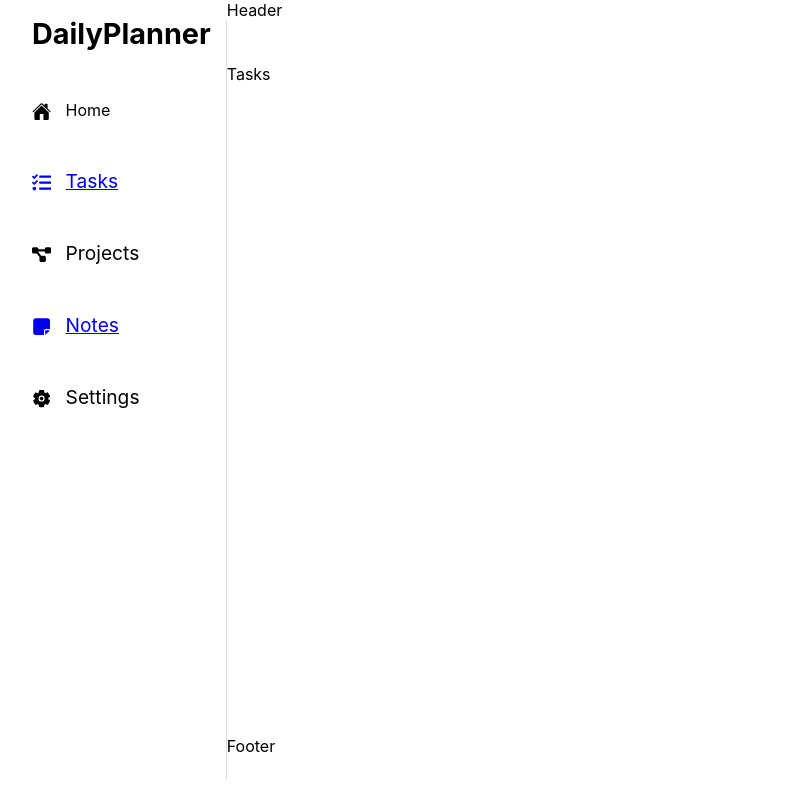
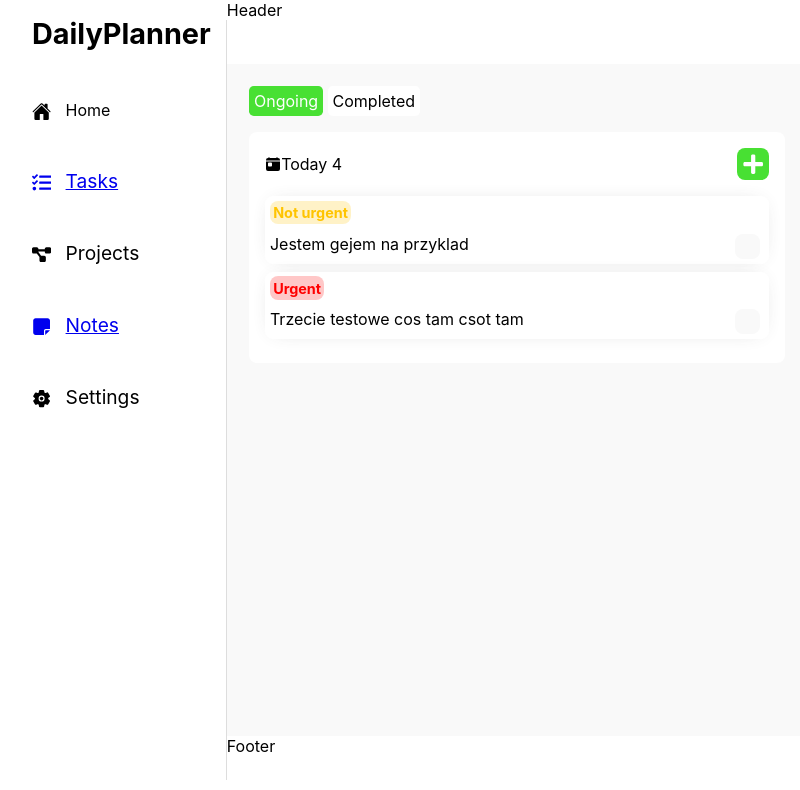
Before and after one commit to Isuu1/Daily-Planner, a React (Create React App) app: page /tasks in a window 1280 px wide. Shown: the top 790 px of the page, without its empty margins (0-800 px from the left). Built offline with nearby package versions, Linux system fonts and the light colour scheme.

Commit message:
Added task state handler function

```diff
--- a/src/App.css
+++ b/src/App.css
@@ -211,6 +211,127 @@
   border: 1px solid #ffffff;
 }
 
+.task-nav-active {
+  background: #48e033 !important;
+  color: #fff !important;
+}
+
+.tasks {
+  padding: 1.4rem;
+  background: #f9f9f9;
+}
+.tasks__nav-bar {
+  display: flex;
+  align-items: center;
+  gap: 1rem;
+  width: 100%;
+}
+.tasks__nav-bar__menu {
+  display: flex;
+  gap: 0.3rem;
+  list-style: none;
+  margin-bottom: 1rem;
+}
+.tasks__nav-bar__menu__item {
+  padding: 0.3rem;
+  background: #ffffff;
+  color: #000000;
+  border-radius: 0.3rem;
+}
+.tasks__all {
+  display: flex;
+  flex-direction: column;
+  background: #fff;
+  border-radius: 0.5rem;
+  padding: 1rem;
+  display: flex;
+  max-width: 50%;
+}
+.tasks__all__headline {
+  display: flex;
+  align-items: center;
+  margin-bottom: 1rem;
+}
+.tasks__all__headline__add-button {
+  display: flex;
+  gap: 0.2rem;
+  padding: 0.3rem;
+  align-items: center;
+  background: #48e033;
+  color: #ffffff;
+  font-size: 1.4rem;
+  align-self: flex-start;
+  border-radius: 0.5rem;
+  transition: all 0.2s;
+  margin-left: auto;
+}
+.tasks__all__headline__add-button:hover {
+  background: #fff;
+  color: #48e033;
+}
+
+.new-checkbox {
+  width: 25px;
+  height: 25px;
+  background: #f9f9f9;
+  border-radius: 0.5rem;
+  margin-right: 0.3rem;
+  transition: all 0.2s;
+}
+
+.task-urgent {
+  background: rgba(255, 0, 0, 0.2196078431);
+  color: #ff0000;
+}
+
+.task-noturgent {
+  background: rgba(255, 196, 0, 0.2196078431);
+  color: #ffc400;
+}
+
+.checkbox-completed {
+  background: #48e033;
+}
+
+.task-completed {
+  background: #48e033;
+  color: #fff;
+}
+
+.task {
+  padding: 0.3rem;
+  background: #fff;
+  border-radius: 0.5rem;
+  box-shadow: 0 0 20px -10px rgba(61, 61, 61, 0.2941176471);
+  display: flex;
+  flex-direction: column;
+  gap: 0.6rem;
+  margin-bottom: 0.5rem;
+}
+.task__priority {
+  display: flex;
+  align-items: center;
+  gap: 0.4rem;
+}
+.task__priority__label {
+  padding: 0.2rem;
+  font-weight: 700;
+  font-size: 0.9rem;
+  border-radius: 0.5rem;
+}
+.task__inputs {
+  display: flex;
+  justify-content: space-between;
+}
+.task__inputs__checkbox {
+  opacity: 0;
+  position: absolute;
+}
+.task__inputs__title {
+  border: 0;
+  outline: #f9f9f9;
+}
+
 button {
   background: none;
   border: 0;
--- a/src/App.scss
+++ b/src/App.scss
@@ -4,6 +4,7 @@
 @import "../src/components/NewNote/newnote";
 @import "../src/components/ColorPicker/colorpicker";
 @import "../src/pages/Tasks/Tasks";
+@import "../src/components/Task/task";
 
 button {
   background: none;
--- /dev/null
+++ b/src/components/Task/Task.jsx
@@ -0,0 +1,49 @@
+import React, { useState } from "react";
+import { useStateContext } from "../../context/StateContext";
+
+const Task = ({ task }) => {
+  const { handleTaskState } = useStateContext();
+
+  return (
+    <div className="task">
+      <div className="task__priority">
+        <p
+          //Different class is being addded to urgent and not urgent tasks
+          className={`task__priority__label ${
+            task.state === "completed"
+              ? "task-completed"
+              : task.urgent
+              ? "task-urgent"
+              : "task-noturgent"
+          }`}
+        >
+          {task.state === "completed"
+            ? "Completed"
+            : task.urgent
+            ? "Urgent"
+            : "Not urgent"}
+        </p>
+      </div>
+
+      <div className="task__inputs">
+        <p>{task.title}</p>
+        <input className="task__inputs__checkbox" type="checkbox" />
+        <span
+          className={`new-checkbox ${
+            task.state === "completed" ? "checkbox-completed" : ""
+          }`}
+          onClick={() => handleTaskState(task.id)}
+        ></span>
+
+        {/* <input
+        className="task__title"
+        type="text"
+        placeholder="Task..."
+      /> */}
+        {/* <button>+</button> */}
+      </div>
+    </div>
+  );
+};
+
+export default Task;
--- /dev/null
+++ b/src/components/Task/_task.scss
@@ -0,0 +1,60 @@
+.new-checkbox {
+  width: 25px;
+  height: 25px;
+  background: #f9f9f9;
+  border-radius: 0.5rem;
+  margin-right: 0.3rem;
+  transition: all 0.2s;
+}
+
+.task-urgent {
+  background: #ff000038;
+  color: #ff0000;
+}
+.task-noturgent {
+  background: #ffc40038;
+  color: #ffc400;
+}
+
+.checkbox-completed {
+  background: #48e033;
+}
+
+.task-completed {
+  background: #48e033;
+  color: #fff;
+}
+
+.task {
+  padding: 0.3rem;
+  background: #fff;
+  border-radius: 0.5rem;
+  box-shadow: 0 0 20px -10px #3d3d3d4b;
+  display: flex;
+  flex-direction: column;
+  gap: 0.6rem;
+  margin-bottom: 0.5rem;
+  &__priority {
+    display: flex;
+    align-items: center;
+    gap: 0.4rem;
+    &__label {
+      padding: 0.2rem;
+      font-weight: 700;
+      font-size: 0.9rem;
+      border-radius: 0.5rem;
+    }
+  }
+  &__inputs {
+    display: flex;
+    justify-content: space-between;
+    &__checkbox {
+      opacity: 0;
+      position: absolute;
+    }
+    &__title {
+      border: 0;
+      outline: #f9f9f9;
+    }
+  }
+}
--- a/src/context/StateContext.js
+++ b/src/context/StateContext.js
@@ -10,13 +10,34 @@ export const StateContext = ({ children }) => {
   const [noteTitle, setNoteTitle] = useState();
   const [noteContent, setNoteContent] = useState();
   const [lockNote, setLockNote] = useState(false);
+  const [tasks, setTasks] = useState([
+    {
+      id: 1,
+      title: "Jestem gejem na przyklad",
+      state: "ongoing",
+      urgent: false,
+    },
+    {
+      id: 2,
+      title: "Drugie testowe cos tam csot tam",
+      state: "completed",
+      urgent: true,
+    },
+    {
+      id: 3,
+      title: "Trzecie testowe cos tam csot tam",
+      state: "completed",
+      urgent: true,
+    },
+    {
+      id: 3,
+      title: "Trzecie testowe cos tam csot tam",
+      state: "ongoing",
+      urgent: true,
+    },
+  ]);
 
   const addNewNote = () => {
-    console.log(
-      "Note background in add new note function: ",
-      noteBackground
-    );
-
     if (!noteTitle || !noteContent) {
       alert("Please provide title and content");
       return;
@@ -45,6 +66,16 @@ export const StateContext = ({ children }) => {
     setNotes(newNotes);
   };
 
+  const handleTaskState = (id) => {
+    setTasks((prevTasks) => {
+      const newTasks = prevTasks.map((task) =>
+        task.id === id ? { ...task, state: "completed" } : task
+      );
+      return newTasks;
+    });
+  };
+  console.log(tasks);
+
   // const handleNoteLockStatus = (id) => {
   //   console.log("Current note id: ", id);
   //   setLockNote(!lockNote);
@@ -72,7 +103,10 @@ export const StateContext = ({ children }) => {
         noteContent,
         setNoteContent,
         deleteNote,
+        tasks,
+        setTasks,
         lockNote,
+        handleTaskState,
         // setLockNote,
         // handleNoteLockStatus,
       }}
--- a/src/pages/Tasks/Tasks.jsx
+++ b/src/pages/Tasks/Tasks.jsx
@@ -1,7 +1,58 @@
-import React from "react";
+import React, { useState } from "react";
+
+//Icons
+import { FaPlus } from "react-icons/fa";
+import { IoToday } from "react-icons/io5";
+import Task from "../../components/Task/Task";
+import { useStateContext } from "../../context/StateContext";
 
 const Tasks = () => {
-  return <div>Tasks</div>;
+  const { tasks } = useStateContext();
+
+  const [taskCategory, setTaskCategory] = useState("ongoing");
+
+  const filteredTasks = tasks.filter(
+    (task) => task.state === taskCategory
+  );
+
+  return (
+    <div className="tasks">
+      <div className="tasks__nav-bar">
+        <ul className="tasks__nav-bar__menu">
+          <li
+            className={`tasks__nav-bar__menu__item ${
+              taskCategory === "ongoing" ? "task-nav-active" : ""
+            }`}
+            onClick={() => setTaskCategory("ongoing")}
+          >
+            Ongoing
+          </li>
+          <li
+            className={`tasks__nav-bar__menu__item ${
+              taskCategory === "completed" ? "task-nav-active" : ""
+            }`}
+            onClick={() => setTaskCategory("completed")}
+          >
+            Completed
+          </li>
+        </ul>
+        {/* <button className="tasks__nav-bar__button">
+          <FaPlus />
+        </button> */}
+      </div>
+      <div className="tasks__all">
+        <div className="tasks__all__headline">
+          <IoToday /> Today 4
+          <button className="tasks__all__headline__add-button">
+            <FaPlus />
+          </button>
+        </div>
+        {filteredTasks.map((task) => {
+          return <Task key={task.id} task={task} />;
+        })}
+      </div>
+    </div>
+  );
 };
 
 export default Tasks;
--- a/src/pages/Tasks/_tasks.scss
+++ b/src/pages/Tasks/_tasks.scss
@@ -0,0 +1,77 @@
+.task-nav-active {
+  background: #48e033 !important;
+  color: #fff !important;
+}
+
+.tasks {
+  padding: 1.4rem;
+  background: #f9f9f9;
+  &__nav-bar {
+    display: flex;
+    align-items: center;
+    gap: 1rem;
+    width: 100%;
+    // &__button {
+    //   display: flex;
+    //   gap: 0.2rem;
+    //   padding: 0.3rem;
+    //   align-items: center;
+    //   background: #48e033;
+    //   color: #ffffff;
+    //   font-size: 1.4rem;
+    //   align-self: flex-start;
+    //   border-radius: 0.5rem;
+    //   transition: all 0.2s;
+    //   &:hover {
+    //     background: #fff;
+    //     color: #48e033;
+    //   }
+    // }
+    &__menu {
+      display: flex;
+      gap: 0.3rem;
+      list-style: none;
+      margin-bottom: 1rem;
+      &__item {
+        padding: 0.3rem;
+        background: #ffffff;
+        color: #000000;
+        border-radius: 0.3rem;
+      }
+    }
+  }
+  &__all {
+    display: flex;
+    flex-direction: column;
+    background: #fff;
+    border-radius: 0.5rem;
+    padding: 1rem;
+    display: flex;
+    max-width: 50%;
+    &__headline {
+      display: flex;
+      align-items: center;
+      margin-bottom: 1rem;
+      &__add-button {
+        display: flex;
+        gap: 0.2rem;
+        padding: 0.3rem;
+        align-items: center;
+        background: #48e033;
+        color: #ffffff;
+        font-size: 1.4rem;
+        align-self: flex-start;
+        border-radius: 0.5rem;
+        transition: all 0.2s;
+        margin-left: auto;
+        &:hover {
+          background: #fff;
+          color: #48e033;
+        }
+      }
+    }
+  }
+}
+
+.menu-item-active {
+}
```
Also changed, not shown: 1 other file (tests, documents, lock files or other folders).
